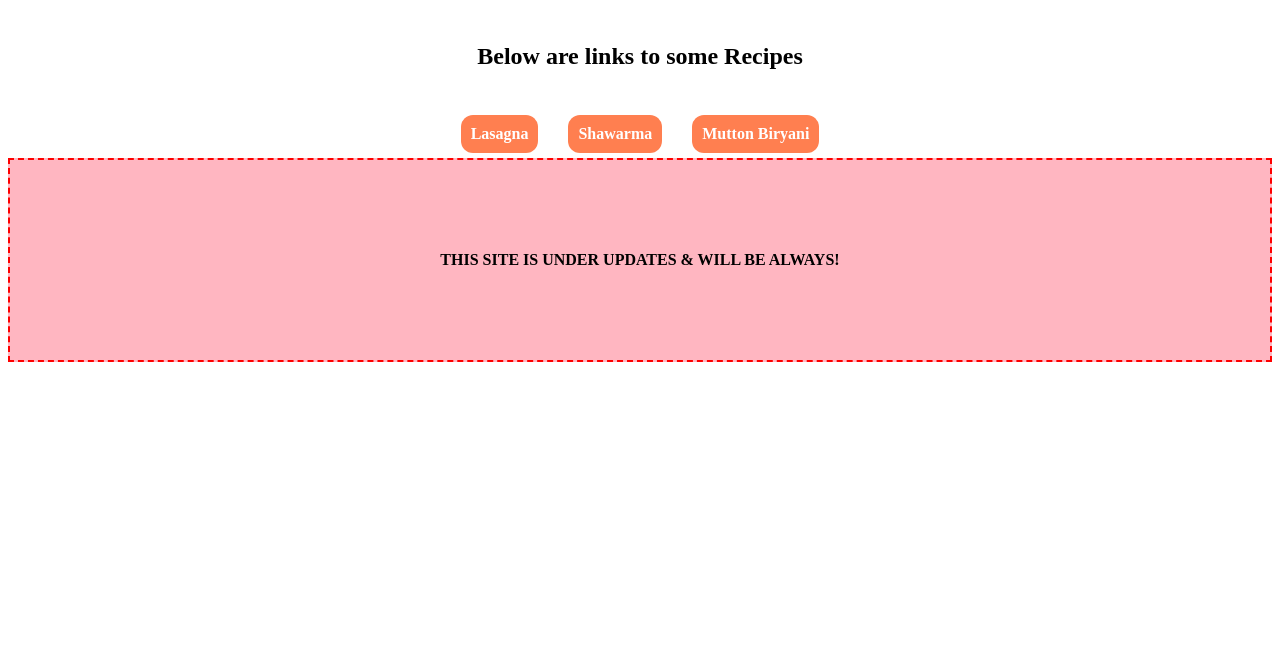
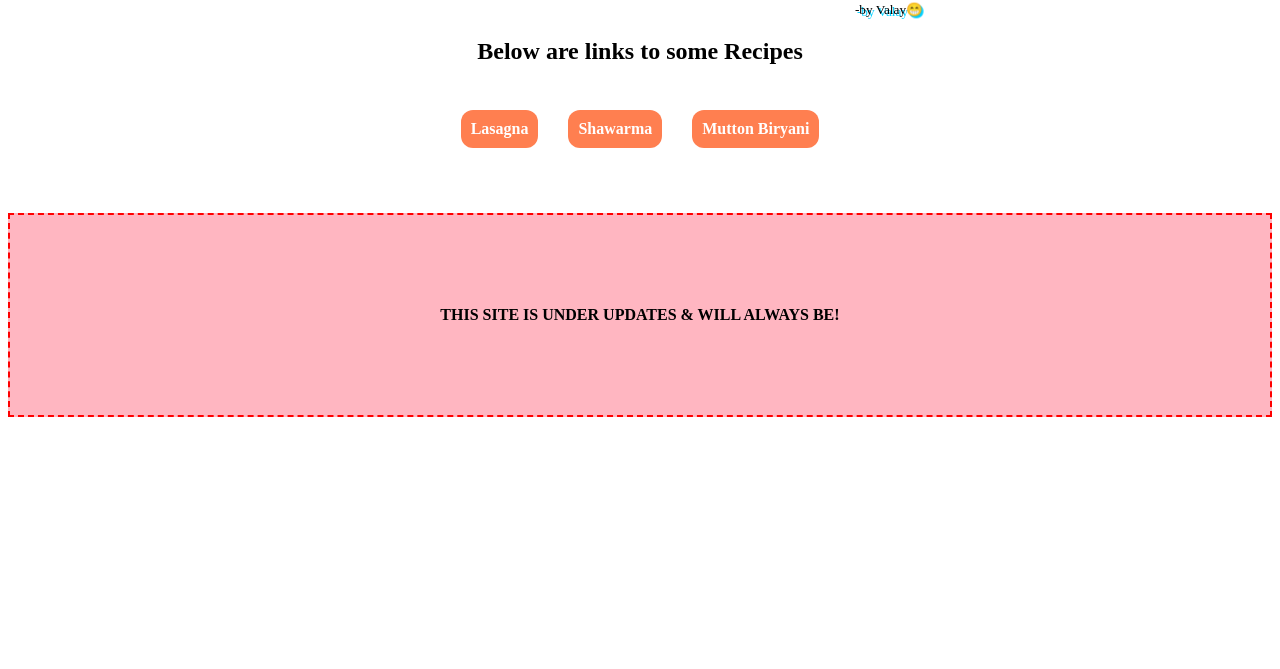
Before and after one commit to Valay-2004/odin-recipes, a plain HTML site: page index.html in a window 1280 px wide. Shown: the part 131-800 px from the top of the page. Drawn offline with Linux system fonts and the light colour scheme.

Commit message:
Minor updates in css

```diff
--- a/index.html
+++ b/index.html
@@ -10,6 +10,7 @@
 <body>
     <div class="heading">
         <h1>Odin Recipes</h1>
+        <sub id="sub-reference-me">-by Valay😁</sub>
         <h2>Below are links to some Recipes</h2>
     </div>
     <strong>
@@ -18,7 +19,7 @@
             <a class="link-button" href="/recipes/Shawarma/shawarma.html">Shawarma</a>
             <a class="link-button" href="/recipes/Mutton Biryani/mutton biryani.html">Mutton Biryani</a>
         </div>
-        <div class="center-box">THIS SITE IS UNDER UPDATES & WILL BE ALWAYS!</div>
+        <div class="center-box">THIS SITE IS UNDER UPDATES & WILL ALWAYS BE!</div>
     </strong>
 </body>
 
--- a/style.css
+++ b/style.css
@@ -1,4 +1,4 @@
-.heading h1{
+.heading h1 {
     font-style: italic;
     text-align: center;
     font-size: 70px;
@@ -7,13 +7,19 @@
     color: transparent;
     background-clip: text;
     -webkit-background-clip: text;
+    margin-bottom: 0;
 }
 
-.heading h2{
+.heading h2 {
     text-align: center;
 }
 
-.Recipes{
+#sub-reference-me{
+    text-shadow: 2px 2px #00d0ff;
+    margin-left: 67%;
+}
+
+.Recipes {
     border: 2px solid #000;
     padding: 10px;
     margin: 15px;
@@ -21,20 +27,20 @@
 
 }
 
-.recipe-img{
+.recipe-img {
     width: 40%;
     border-radius: 12px;
 }
 
-.recipe-card{
+.recipe-card {
     border: 2px groove black;
     padding: 20px;
     margin: 20px;
     border-radius: 12px;
-    box-shadow: 4px 10px 10px rgba(0,0,0,0.5);
+    box-shadow: 4px 10px 10px rgba(0, 0, 0, 0.5);
 }
 
-.recipe-list{
+.recipe-list {
     display: flex;
     justify-content: center;
     gap: 20px;
@@ -42,7 +48,7 @@
     margin-top: 40px;
 }
 
-.recipe-flex{
+.recipe-flex {
     display: flex;
     gap: 30px;
     align-items: flex-start;
@@ -51,11 +57,11 @@
     padding: 20px;
 }
 
-.recipe-content{
+.recipe-content {
     flex-grow: 1;
 }
 
-.section-title{
+.section-title {
     text-align: center;
     border: 2px dashed green;
     padding: 10px;
@@ -63,7 +69,7 @@
     background-color: lightyellow;
 }
 
-.link-button{
+.link-button {
     background-color: coral;
     color: white;
     padding: 10px;
@@ -74,6 +80,7 @@
 }
 
 .center-box {
+    margin-top: 60px;
     display: flex;
     justify-content: center;
     align-items: center;
```
Lines whose indentation alone changed are shown as unchanged.
